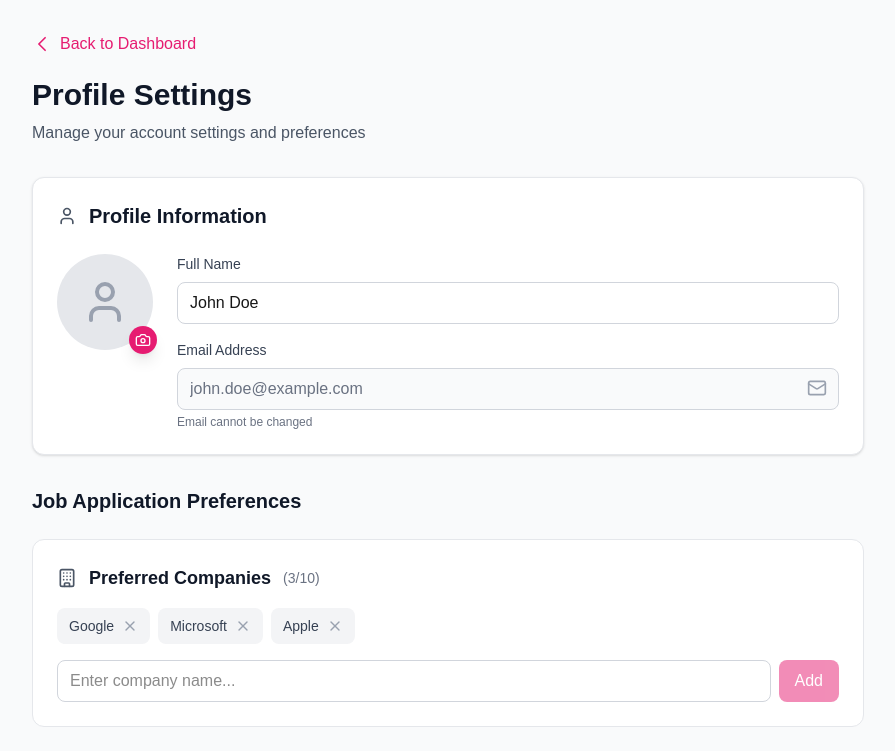
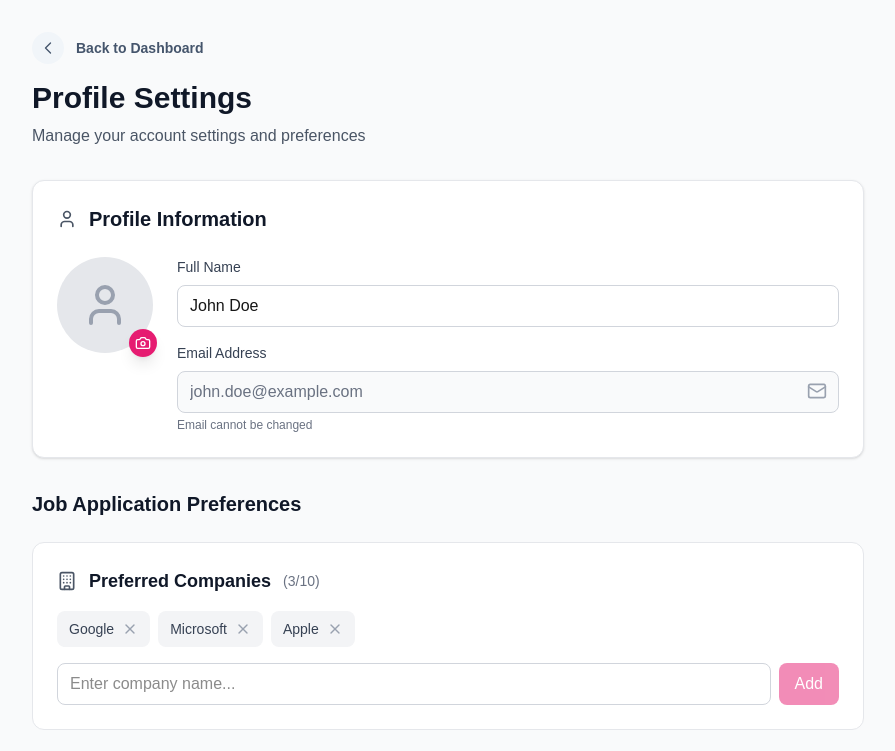
Before and after one commit to nanfaweb/123Applied, a Next.js app: page /dashboard/settings in a window 1280 px wide. Shown: the top 751 px of the page, without its empty margins (192-1087 px from the left). Built offline with nearby package versions, Linux system fonts and the light colour scheme; a web font is replaced by a local one.

Commit message:
minor changes

```diff
--- a/src/app/dashboard/billing/page.tsx
+++ b/src/app/dashboard/billing/page.tsx
@@ -5,7 +5,7 @@ import Link from "next/link";
 import Pricing from "../../../components/Pricing";
 
 // Pricing plan names and tiers from Pricing component
-const userHasPlan = true; // Change to true to preview the other state
+const userHasPlan = false; // Change to true to preview the other state
 const studentTiers = [
   { name: 'Student', submissions: 25, price: 39.99 },
   { name: 'Student Plus', submissions: 50, price: 69.99 },
--- a/src/app/dashboard/settings/page.tsx
+++ b/src/app/dashboard/settings/page.tsx
@@ -191,12 +191,16 @@ export default function ProfileSettings() {
       <div className="max-w-4xl mx-auto px-4 sm:px-6 lg:px-8">
         {/* Back Button */}
         <div className="mb-4">
-          <Link href="/dashboard" className="inline-flex items-center gap-2 text-[#e61c71] hover:text-pink-600 font-medium">
-            {/* You can use an icon here if you want, e.g. <ArrowLeft /> */}
-            <svg xmlns="http://www.w3.org/2000/svg" fill="none" viewBox="0 0 24 24" strokeWidth={2} stroke="currentColor" className="w-5 h-5">
-              <path strokeLinecap="round" strokeLinejoin="round" d="M15.75 19.5L8.25 12l7.5-7.5" />
-            </svg>
-            Back to Dashboard
+          <Link
+            href="/dashboard"
+            className="group flex items-center gap-3 text-slate-600 hover:text-slate-900 transition-all duration-200 font-medium"
+          >
+            <div className="w-8 h-8 rounded-full bg-slate-100 group-hover:bg-slate-200 flex items-center justify-center transition-colors">
+              <svg xmlns="http://www.w3.org/2000/svg" fill="none" viewBox="0 0 24 24" strokeWidth={2} stroke="currentColor" className="w-4 h-4">
+                <path strokeLinecap="round" strokeLinejoin="round" d="M15.75 19.5L8.25 12l7.5-7.5" />
+              </svg>
+            </div>
+            <span className="text-sm font-semibold">Back to Dashboard</span>
           </Link>
         </div>
         {/* Header */}
@@ -339,7 +343,11 @@ export default function ProfileSettings() {
                   <h3 className="font-medium text-gray-900">Billing & Subscription</h3>
                   <p className="text-sm text-gray-600">Manage your subscription and billing information</p>
                 </div>
-                <button className="px-4 py-2 border border-gray-300 rounded-lg text-gray-700 hover:bg-gray-50 transition-colors">
+                <button
+                  className="px-4 py-2 border border-gray-300 rounded-lg text-gray-700 hover:bg-gray-50 transition-colors"
+                  onClick={() => window.location.href = '/dashboard/billing'}
+                  type="button"
+                >
                   Manage
                 </button>
               </div>
```
